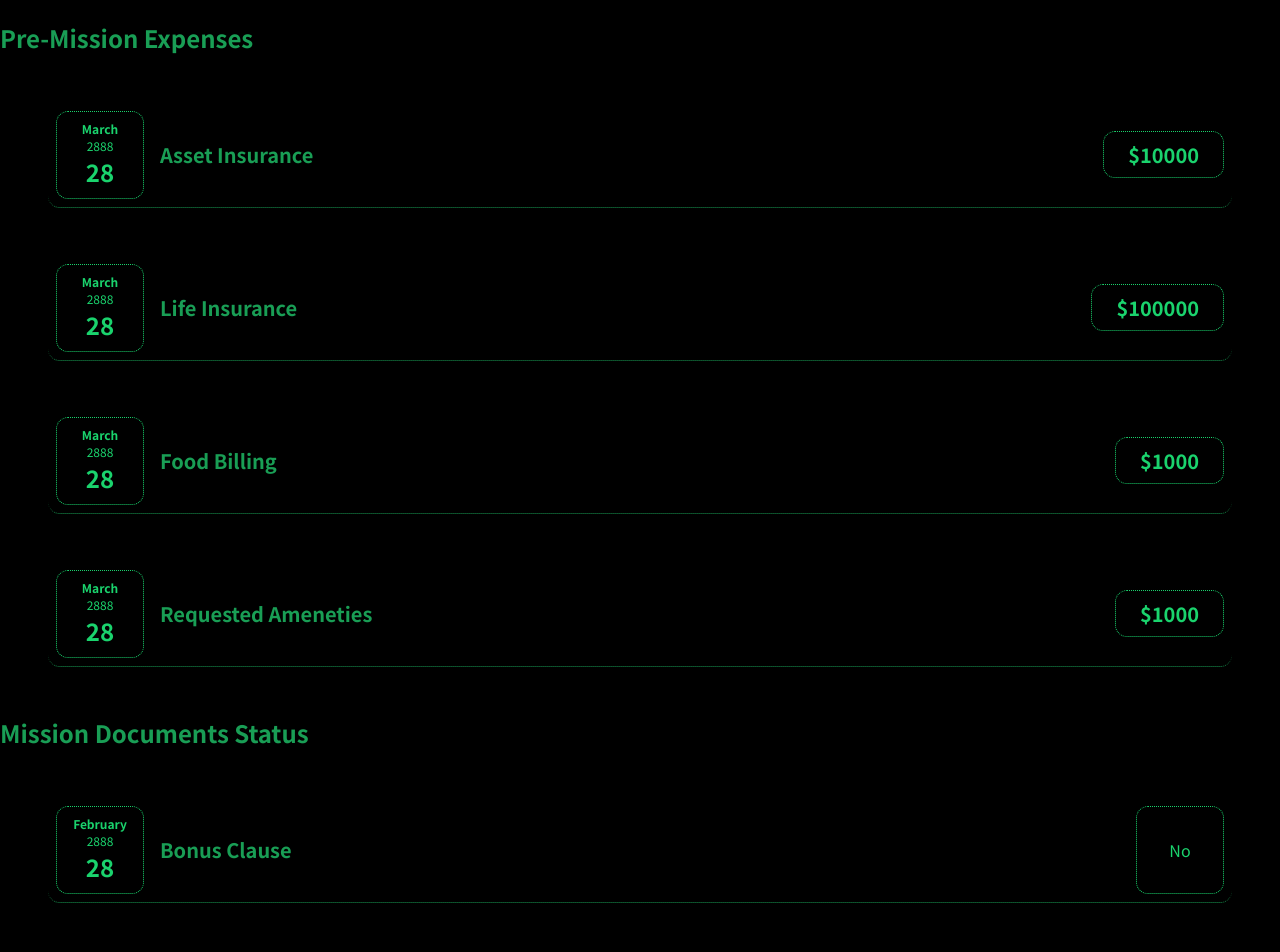
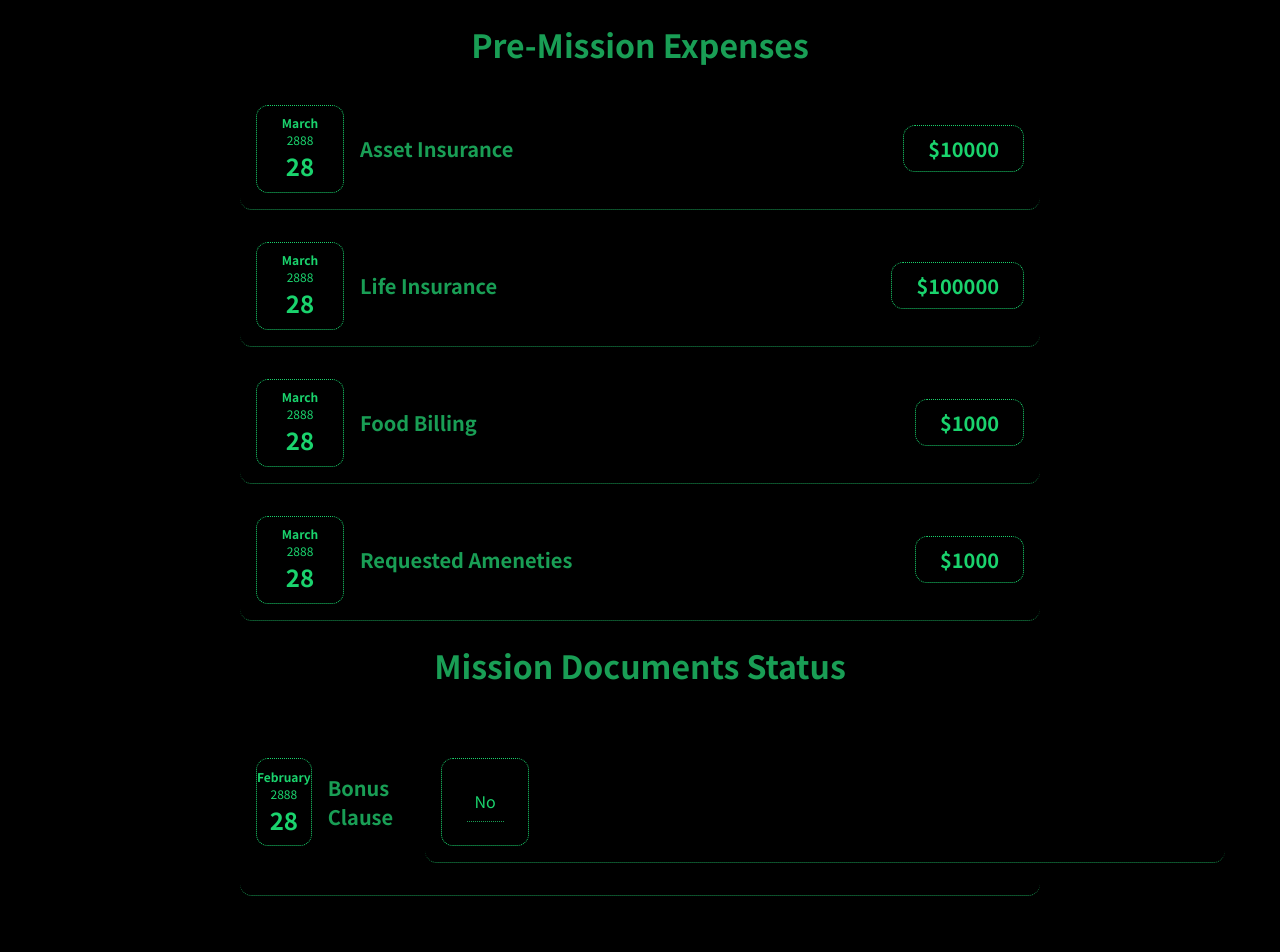
Before and after one commit to xTurbeaux/react_components_hew, a JavaScript app: page / in a window 1280 px wide. Shown: the top 952 px of the page. Built offline with nearby package versions, Linux system fonts and the light colour scheme.

Commit message:
added card container component

```diff
--- a/src/App.js
+++ b/src/App.js
@@ -29,7 +29,7 @@ function App() {
     <div>
 
       <div>
-        <h2>Pre-Mission Expenses</h2>
+        <h1>Pre-Mission Expenses</h1>
 
         {/* can call information using just the attributes from above as well */}
 
@@ -54,7 +54,7 @@ function App() {
           date={expenses[3].date}
         />
 
-      <h2>Mission Documents Status</h2>
+      <h1>Mission Documents Status</h1>
 
         <PreMisDocs
           title={preMisDocs[0].title}
@@ -69,7 +69,7 @@ function App() {
           date={preMisDocs[2].date}
         />
 
-      <h2>Mission Ship Variant</h2>
+      <h1>Mission Ship Variant</h1>
 
         <ShipVariant
           title={model[1].title}
--- /dev/null
+++ b/src/components/Card.css
@@ -0,0 +1,8 @@
+.card  {
+box-shadow: 0 1px 8px rgba(0, 0, 0, 0.25);
+border-radius: 12px;
+padding: 1rem;
+margin: 1rem auto;
+width: 50rem;
+max-width: 95%;
+}
--- /dev/null
+++ b/src/components/Card.js
@@ -0,0 +1,8 @@
+import './Card.css';
+
+function Card(data) {
+    const classes = 'card ' + data.className;
+    return <div className={classes}>{data.children}</div>
+}
+
+export default Card;
--- a/src/components/ExpenseItem.css
+++ b/src/components/ExpenseItem.css
@@ -2,10 +2,8 @@
     display: flex;
     justify-content: space-between;
     align-items: center;
-    box-shadow: 0 2px 8px rgba(0, 0, 0, 0.25);
     padding: 0.5rem;
     margin: 3rem;
-    border-radius: 12px;
     background-color: black;
     border-bottom: dotted;
     border-bottom-width: .5px !important;
--- a/src/components/ExpenseItem.js
+++ b/src/components/ExpenseItem.js
@@ -1,4 +1,5 @@
 import ExpenseDate from './ExpenseDate';
+import Card from './Card';
 import './ExpenseItem.css';
 
 // Data = Props
@@ -6,13 +7,13 @@ import './ExpenseItem.css';
 function ExpenseItem(data) {
 
     return (
-        <div className="expense-item">
+        <Card className="expense-item">
             <ExpenseDate date={data.date} />
             <div className="expense-item__description">
                 <h2>{data.title}</h2>
                 <div className="expense-item__price">${data.amount}</div>
             </div>
-        </div>
+        </Card>
     );
 }
 
--- a/src/components/Global.css
+++ b/src/components/Global.css
@@ -10,3 +10,10 @@ h2 {
     border-bottom-color: #199e55 !important; */
     /* margin-bottom: 1rem; */
 }
+
+h1 {
+    text-align: center;
+    color:#199e55;
+    background-color: black;
+
+}
--- a/src/components/PreMisDocs.js
+++ b/src/components/PreMisDocs.js
@@ -1,6 +1,7 @@
 import Status from './Status';
 import ExpenseDate from './ExpenseDate';
 // import ShipVariant from './ShipVariant';
+import Card from './Card';
 
 import './ExpenseItem.css';
 import './ExpenseDate.css';
@@ -10,13 +11,13 @@ import './ExpenseDate.css';
 function PreMisDocs(data) {
 
     return (
-        <div className="expense-item">
+        <Card className="expense-item">
             <ExpenseDate date={data.date} />
             <div className="expense-item__description">
                 <h2>{data.title}</h2>
-                <Status />
+                <Status className="expense-item__price"/>
             </div>
-        </div>
+        </Card>
     )
 }
 
--- a/src/components/ShipVariant.js
+++ b/src/components/ShipVariant.js
@@ -1,19 +1,20 @@
 import ExpenseDate from './ExpenseDate';
 import './ExpenseItem.css';
 import './ExpenseDate.css';
+import Card from './Card';
 
 
 function ShipVariant(data) {
 
     return (
-        <div className="expense-item">
+        <Card className="expense-item">
             <ExpenseDate date={data.date} />
             <div className="expense-item__description">
                 <div className="expense-item__description">
                     <h2>{data.title}</h2>
                 </div>
             </div>
-        </div>
+        </Card>
     );
 }
 
--- a/src/components/Status.js
+++ b/src/components/Status.js
@@ -1,16 +1,17 @@
 import './ExpenseItem.css';
 import './ExpenseDate.css';
-
+import './ExpenseItem.css';
+import Card from './Card';
 
 function Status() {
     const isSigned = 'No';
 
     return (
-        <div>
+        <Card className="expense-item">
             <div className="expense-date">
-                <div className="expense-item__day">{isSigned}</div>
+                <div className="expense-item">{isSigned}</div>
             </div>
-        </div>
+        </Card>
     );
 }
 
```
Also changed, not shown: 1 other file (tests, documents, lock files or other folders).
